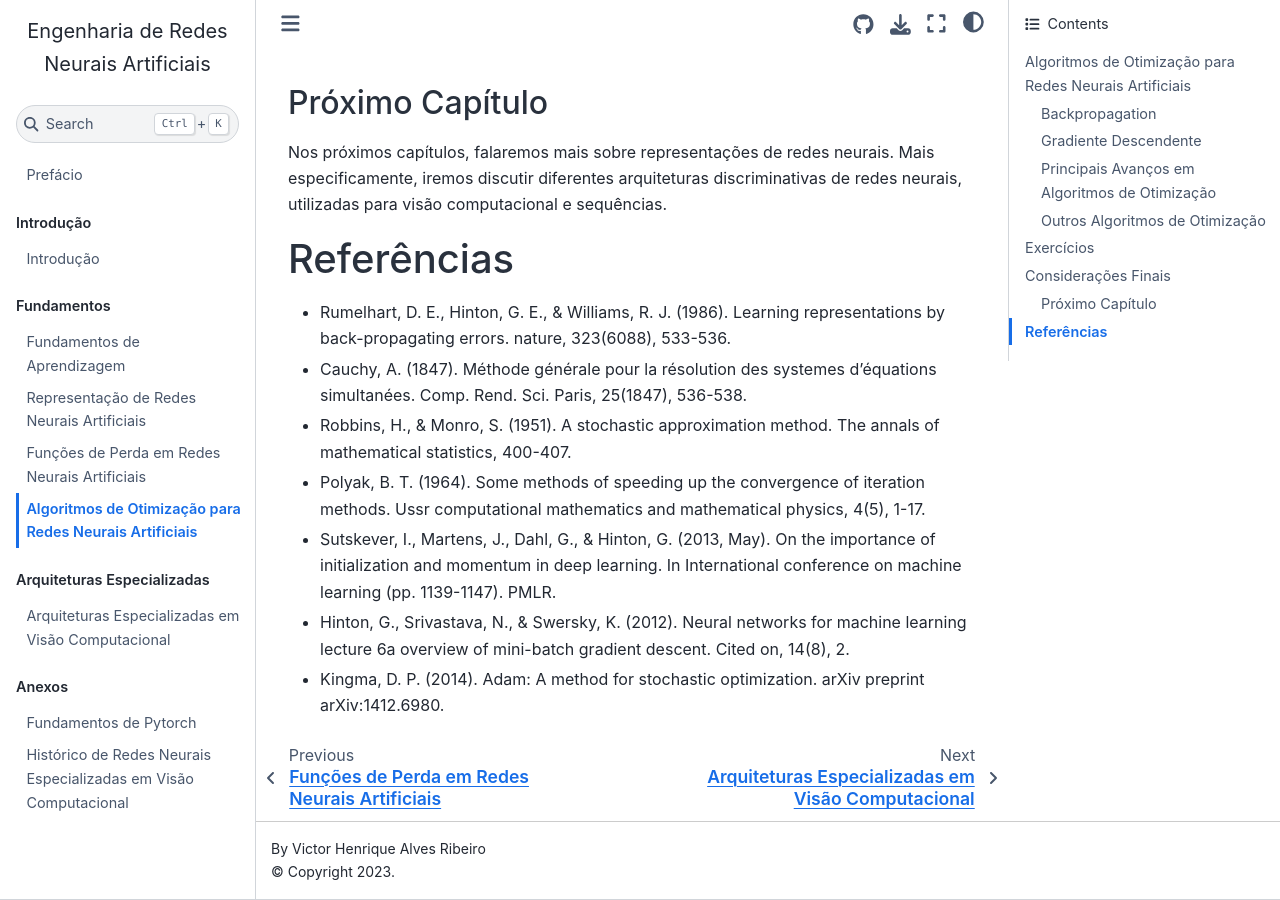
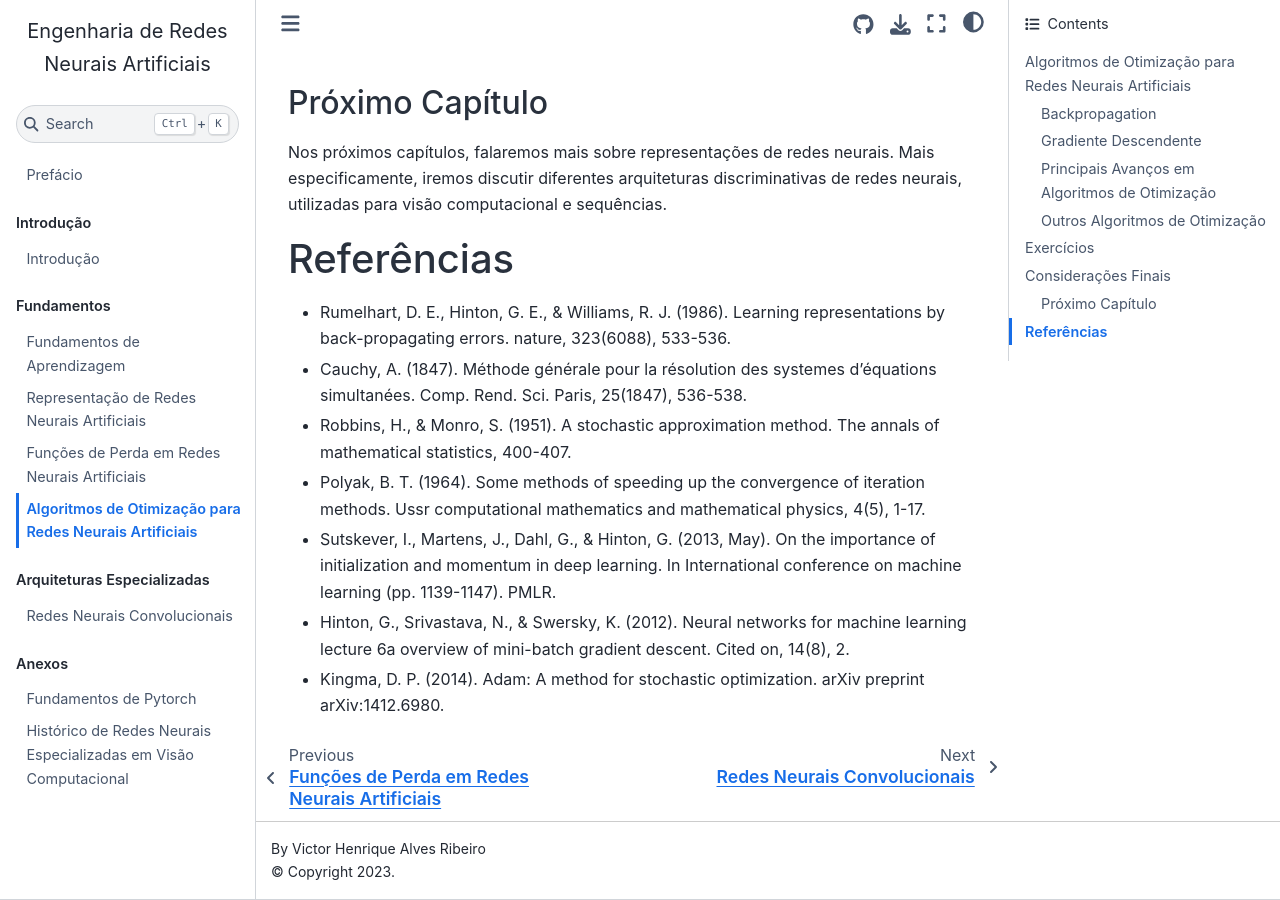
Before and after one commit to vhrique/anne_ptbr, a Jupyter Book: the page built from 02b_Otimizacao_Redes_Neurais.ipynb, in a window 1280 px wide and 900 px high, scrolled down 5940 px. Built offline with Jupyter Book 1.0.4 settings and Sphinx 7.4.7 and the Sphinx Book theme 1.1.4, drawn with Linux system fonts in a browser that asks for light colours.

Commit message:
Update _toc.yml

```diff
--- a/_toc.yml
+++ b/_toc.yml
@@ -15,7 +15,7 @@ parts:
     - file: 02b_Otimizacao_Redes_Neurais
   - caption: Arquiteturas Especializadas
     chapters:
-    - file: 03_CNN
+    - file: 03_Redes_Neurais_Convolucionais
   - caption: Anexos
     chapters:
     - file: A01_Fundamentos_de_Pytorch
```
